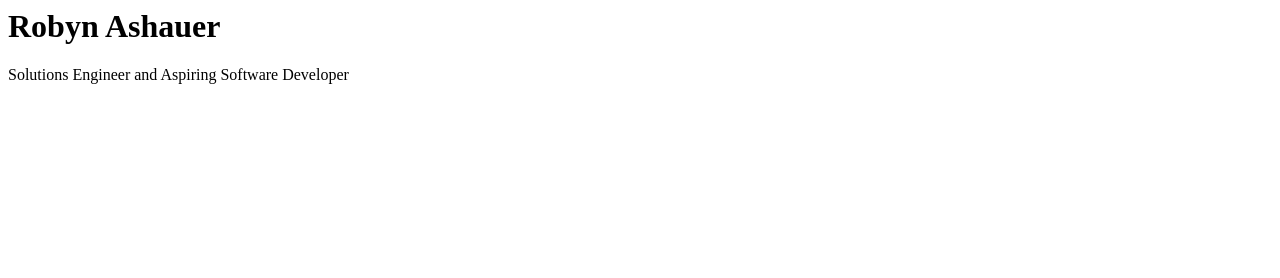
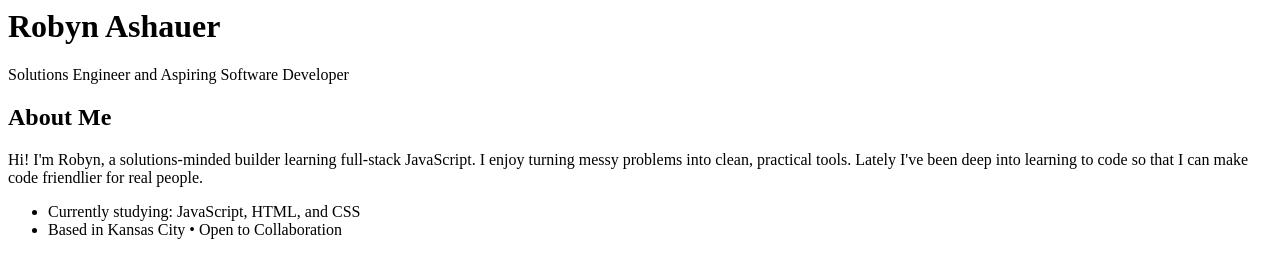
Before and after one commit to RobynAsh/practice-portfolio-page-Robyn-Ashauer, a plain HTML site: page practice-portfolio/index.html in a window 1280 px wide. Drawn offline with Linux system fonts and the light colour scheme.

Commit message:
About me section

```diff
--- a/practice-portfolio/index.html
+++ b/practice-portfolio/index.html
@@ -10,5 +10,16 @@
         <p>Solutions Engineer and Aspiring Software Developer</p>
     </header>
 
-
+    <section>
+        <h2>About Me</h2>
+        <p>
+        Hi! I'm Robyn, a solutions-minded builder learning full-stack JavaScript. I enjoy
+        turning messy problems into clean, practical tools. Lately I've been deep into
+        learning to code so that I can make code friendlier for real people.
+        </p>
+        <ul>
+        <li>Currently studying: JavaScript, HTML, and CSS</li>
+        <li>Based in Kansas City • Open to Collaboration</li>
+        </ul>
+    </section>
 </body>
```
